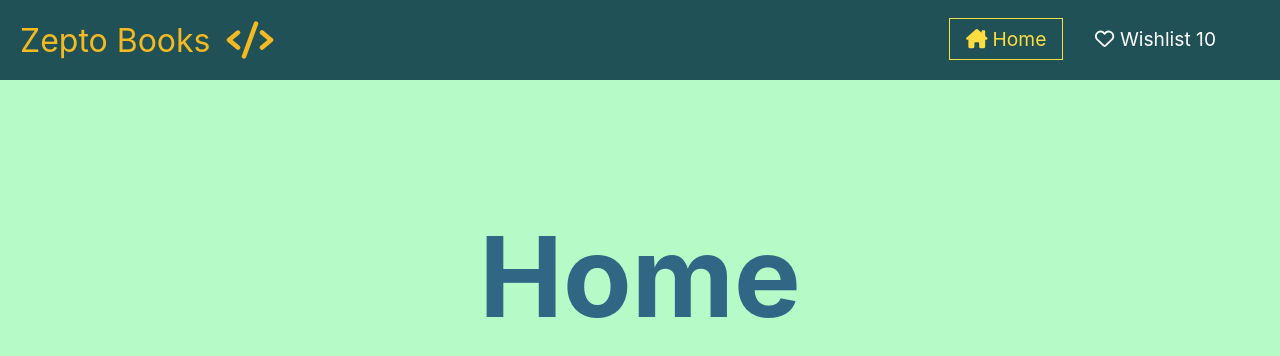
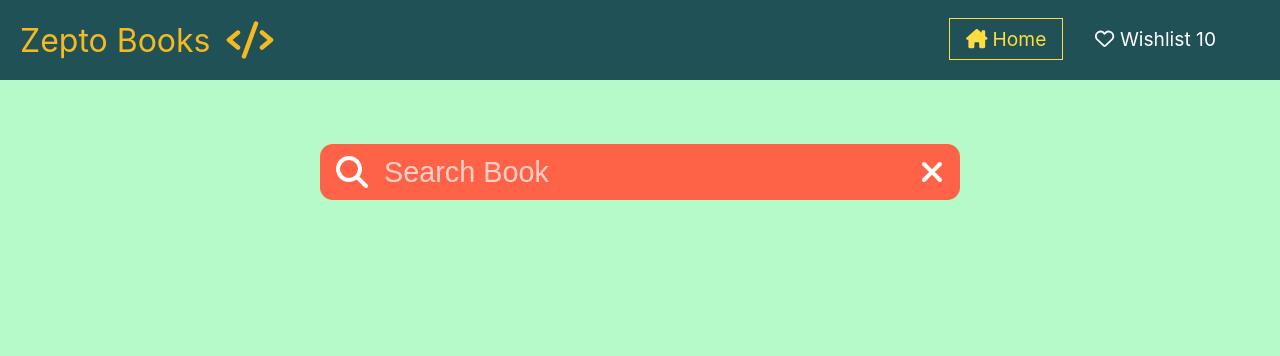
Before and after one commit to sohrab09/zepto-books, a React (Vite) app: page / in a window 1280 px wide. Shown: the top 356 px of the page. Built offline with nearby package versions, Linux system fonts and the light colour scheme.

Commit message:
Search Menu Design done.

```diff
--- a/src/App.css
+++ b/src/App.css
@@ -11,5 +11,5 @@ body {
   color: #316685;
   text-align: center;
   font-size: 3.5rem;
-  margin-top: 10%;
+  margin-top: 5%;
 }
--- /dev/null
+++ b/src/components/Common/Search/Search.css
@@ -0,0 +1,88 @@
+.container {
+  /* width: 100vw;
+  height: 100vh; */
+  display: flex;
+  flex-direction: column;
+  justify-content: center;
+  align-items: center;
+}
+
+#input-label {
+  display: none;
+}
+
+.input-wrap {
+  width: 50%;
+  height: 3.5rem;
+  display: flex;
+  justify-content: center;
+  align-items: center;
+  padding: 0 1rem 0 1rem;
+  border-radius: 0.8rem;
+  background: tomato;
+  box-sizing: border-box;
+}
+
+.input-wrap i {
+  font-size: 1.5rem;
+  color: white;
+}
+
+#book-search {
+  font-size: 1.8rem;
+  color: white;
+  width: 100%;
+  height: 100%;
+  padding: 0 0 0 1rem;
+  background: tomato;
+  border: none;
+  outline: none;
+}
+
+#book-search::placeholder {
+  color: white;
+  opacity: 0.7;
+}
+
+.fa-times:hover {
+  cursor: pointer;
+}
+
+.results-wrap {
+  width: 50%;
+  min-height: 11rem;
+  max-height: auto;
+  margin-top: 1rem;
+  padding: 1rem;
+  box-sizing: border-box;
+}
+
+.list-item {
+  display: inline-flex;
+  word-wrap: initial;
+  list-style-type: none;
+  font-size: 1.2rem;
+  line-height: 1.5rem;
+  text-transform: capitalize;
+  margin-right: 0.5rem;
+}
+
+.list-item a {
+  color: grey;
+  text-decoration: none;
+}
+
+.list-item a:hover {
+  color: tomato;
+  transition: 200ms ease-in;
+}
+
+@media (max-width: 768px) {
+  .input-wrap {
+    width: 96%;
+  }
+
+  .results-wrap {
+    width: 96%;
+  }
+}
--- /dev/null
+++ b/src/components/Common/Search/Search.jsx
@@ -0,0 +1,55 @@
+import { useState } from 'react'
+import './Search.css';
+import { FontAwesomeIcon } from '@fortawesome/react-fontawesome';
+import { faMagnifyingGlass, faXmark } from '@fortawesome/free-solid-svg-icons';
+
+
+const Search = () => {
+
+    const [searchVal, setSearchVal] = useState('');
+
+    const handleInput = (e) => {
+        setSearchVal(e.target.value);
+    };
+
+    const handleClearBtn = () => {
+        setSearchVal('');
+    };
+
+
+    return (
+        <div className='container'>
+            <div className='input-wrap'>
+                <FontAwesomeIcon
+                    icon={faMagnifyingGlass}
+                    className="fas fa-search"
+                    color='white'
+                    style={{ fontSize: '2rem' }}
+                />
+                <label
+                    htmlFor="book-search"
+                    id="input-label"
+                >
+                    Book Search
+                </label>
+                <input
+                    onChange={handleInput}
+                    value={searchVal}
+                    type="text"
+                    name="book-search"
+                    id="book-search"
+                    placeholder="Search Book"
+                />
+                <FontAwesomeIcon
+                    className="fas fa-times"
+                    icon={faXmark}
+                    onClick={handleClearBtn}
+                    style={{ fontSize: '2rem' }}
+                    color='white'
+                />
+            </div>
+        </div>
+    )
+}
+
+export default Search;
--- a/src/components/Pages/Home.jsx
+++ b/src/components/Pages/Home.jsx
@@ -1,9 +1,10 @@
+import Search from "../Common/Search/Search";
 
 
 export const Home = () => {
     return (
         <div>
-            <h1>Home</h1>
+            <Search />
         </div>
     );
 };
```
